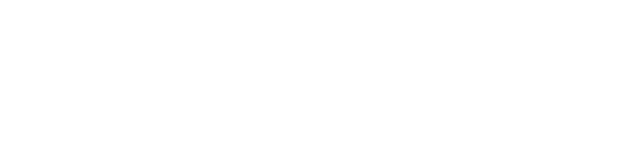
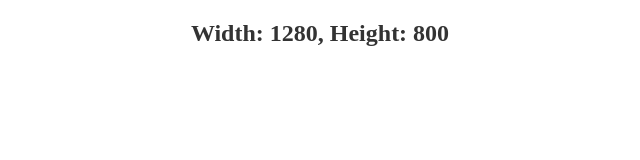
Before and after one commit to acciojob/screen-size-pappusrivastav, a website: page main.html in a window 1280 px wide. Shown: the whole page, without its empty margins (320-960 px from the left). Drawn offline with Linux system fonts and the light colour scheme.

Commit message:
created a submission

```diff
--- a/main.html
+++ b/main.html
@@ -1,16 +1,15 @@
 <!DOCTYPE html>
-
 <html>
 
 <head>
-	<link rel="stylesheet" href="styles.css">
+    <link rel="stylesheet" href="styles.css">
 </head>
 
 <body>
-	<!-- the entire body must be written by student -->
-    <script type="text/javascript" src="./script.js">
-</script>
-
+    <div id="sizeInfo">
+        <h1 id="size">Width: 0, Height: 0</h1>
+    </div>
+    <script src="script.js"></script>
 </body>
 
 </html>
--- a/script.js
+++ b/script.js
@@ -1 +1,11 @@
 //your JS code here. If required.
+const sizeInfo = document.getElementById('size');
+
+function updateSize() {
+    const width = window.innerWidth;
+    const height = window.innerHeight;
+    sizeInfo.textContent = `Width: ${width}, Height: ${height}`;
+}
+
+window.addEventListener('resize', updateSize);
+updateSize(); // Initial call to display initial window size
--- a/styles.css
+++ b/styles.css
@@ -1 +1,11 @@
 /*  your css code here. If applicable */
+/* styles.css */
+#sizeInfo {
+    text-align: center;
+    margin-top: 20px;
+}
+
+#size {
+    font-size: 24px;
+    color: #333;
+}
```
